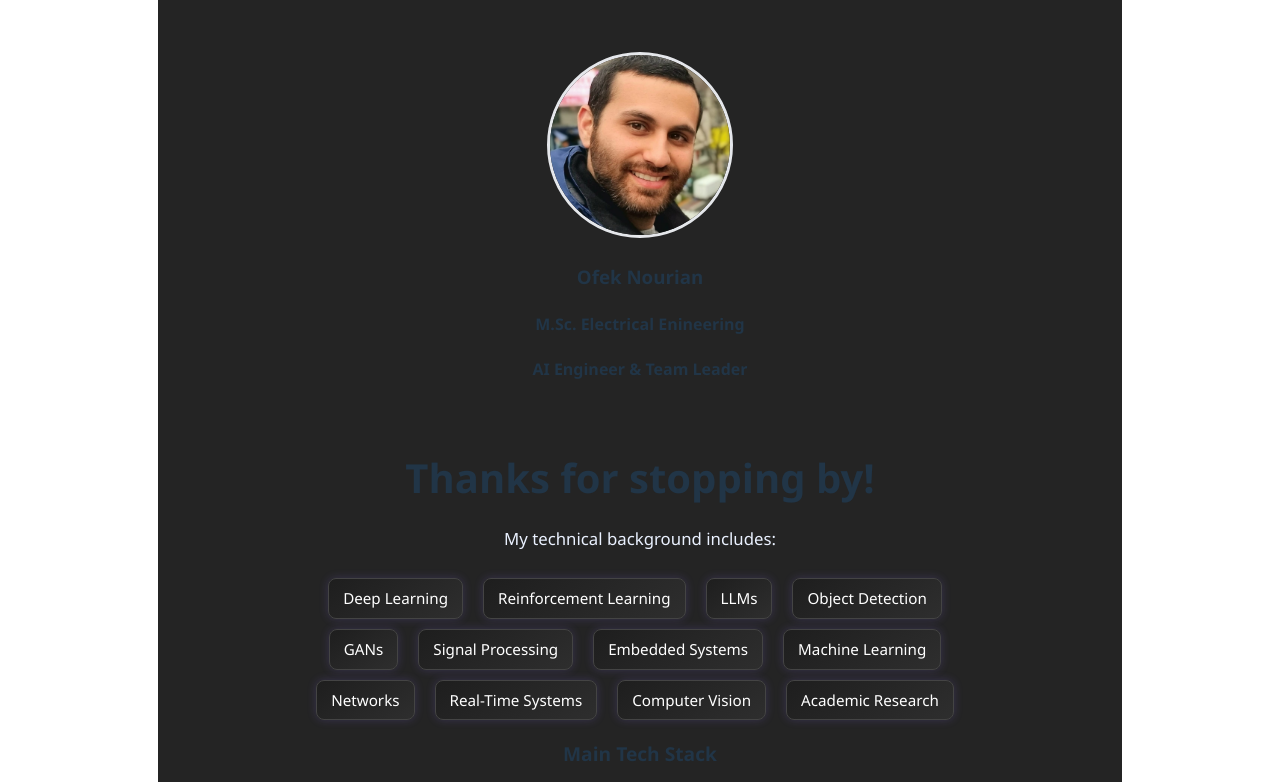
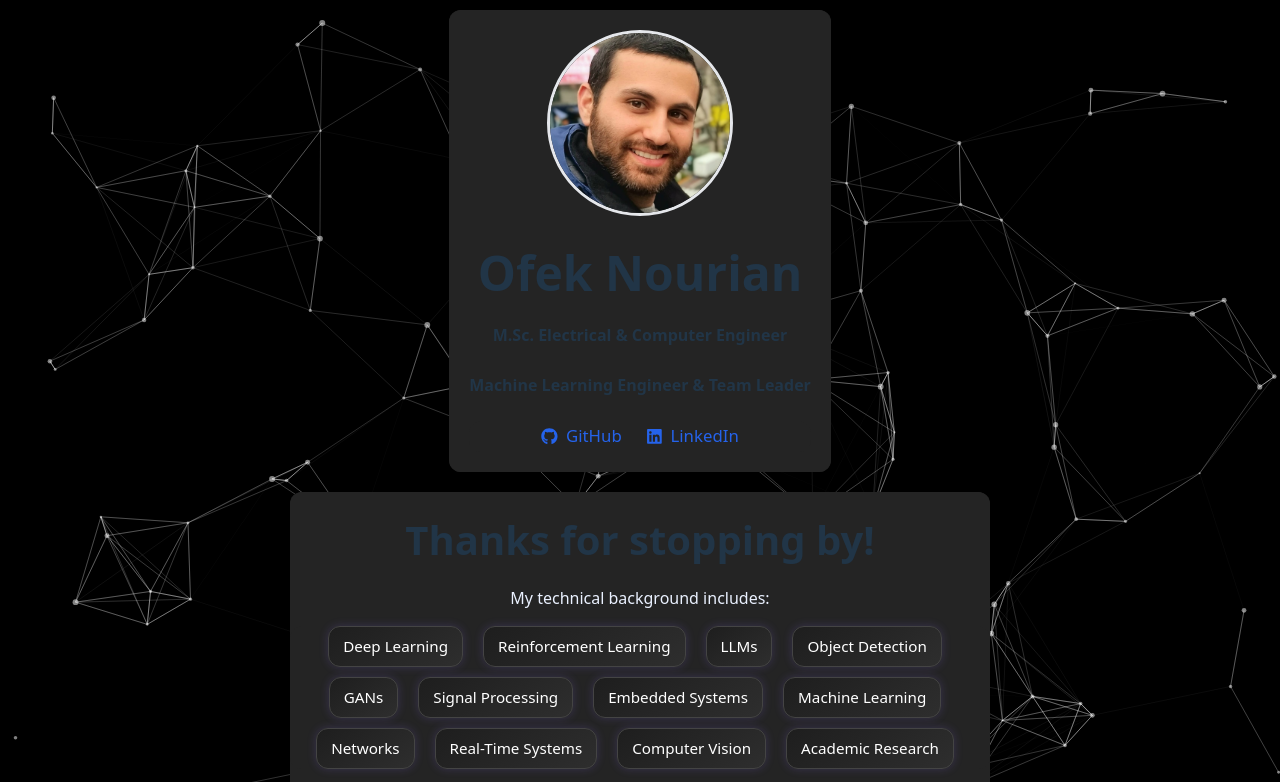
Before and after one commit to Ofek2105/CV_Website, a React (Vite) app in the folder react_landing_page/: page / in a window 1280 px wide. Shown: the top 782 px of the page. Built offline with nearby package versions, Linux system fonts and the light colour scheme.

Commit message:
changed background and styled the divs differently

```diff
--- a/react_landing_page/package.json
+++ b/react_landing_page/package.json
@@ -13,7 +13,10 @@
     "crypto-browserify": "^3.12.1",
     "react": "^19.1.0",
     "react-dom": "^19.1.0",
-    "react-icons": "^5.5.0"
+    "react-icons": "^5.5.0",
+    "react-tsparticles": "^2.12.2",
+    "tsparticles-engine": "^2.12.0",
+    "tsparticles-slim": "^2.12.0"
   },
   "devDependencies": {
     "@eslint/js": "^9.25.0",
--- a/react_landing_page/src/App.css
+++ b/react_landing_page/src/App.css
@@ -1,8 +1,36 @@
 #root {
-  max-width: 1280px;
+  /* max-width: 1280px; */
   margin: 0 auto;
   padding: 2rem;
   text-align: center;
+}
+
+
+html,
+body,
+#root {
+  margin: 0;
+  padding: 0;
+  height: 100%;
+  /* width: 100%; */
+  overflow-x: hidden;
+}
+
+.App {
+
+  position: relative;
+  z-index: 1;
+  width: 100vw;
+  min-height: 100vh;
+  display: flex;
+  gap: 10px;
+  flex-direction: column;
+  align-items: center;
+  padding: 10px 0;
+}
+
+.App div {
+  border-radius: 12px;
 }
 
 p {
--- a/react_landing_page/src/App.jsx
+++ b/react_landing_page/src/App.jsx
@@ -5,12 +5,16 @@ import PortfolioCarousel from './components/PortfolioCarousel/PortfolioCarousel'
 import AcademicWork from './components/AcademicWork/AcademicWork'
 import GetInTouch from './components/GetInTouch/GetInTouch'
 import Welcome from './components/Welcome/Welcome'
+import ParticleBackground from './components/ParticleBackground/ParticleBackground'
+import PersonalInfo from './components/PersonalInfo/PersonalInfo'
 
 import './App.css'
 
 function App() {
   return (
     <div className="App">
+      <PersonalInfo />
+      <ParticleBackground />
       {/* <Header /> */}
       <Welcome />
       {/* <Banner /> */}
--- a/react_landing_page/src/components/ChatBot/ChatBot.css
+++ b/react_landing_page/src/components/ChatBot/ChatBot.css
@@ -4,6 +4,7 @@
     padding: 3rem 1rem;
     display: flex;
     justify-content: center;
+    max-width: 750px;
 }
 
 .chatbot-box {
--- a/react_landing_page/src/components/GetInTouch/GetInTouch.css
+++ b/react_landing_page/src/components/GetInTouch/GetInTouch.css
@@ -3,6 +3,7 @@
     /* background-color: #f0f4f8; */
     text-align: center;
     font-family: 'Segoe UI', Tahoma, Geneva, Verdana, sans-serif;
+    width: 700px;
     /* color: #1f2937; */
 }
 
@@ -22,7 +23,7 @@
     font-style: italic;
     color: #6b7280;
     margin-bottom: 2rem;
-    max-width: 600px;
+    min-width: 600px;
     margin-left: auto;
     margin-right: auto;
 }
--- a/react_landing_page/src/components/GetInTouch/GetInTouch.jsx
+++ b/react_landing_page/src/components/GetInTouch/GetInTouch.jsx
@@ -3,7 +3,7 @@ import './GetInTouch.css';
 
 const GetInTouch = () => {
   return (
-    <section className="get-in-touch">
+    <div className="get-in-touch">
       <div className="emoji">😊</div>
       <h2 className="heading">Let’s Get in Touch</h2>
       {/* <p className="quote">"The important thing is not to stop questioning. Curiosity has its own reason for existing." – Albert Einstein</p> */}
@@ -11,7 +11,7 @@ const GetInTouch = () => {
         <p><strong>Email:</strong> ofek.nourian@gmail.com</p>
         <p><strong>Location:</strong> Center District, Israel</p>
       </div>
-    </section>
+    </div>
   );
 };
 
--- /dev/null
+++ b/react_landing_page/src/components/ParticleBackground/ParticleBackground.tsx
@@ -0,0 +1,50 @@
+import { useCallback } from 'react'
+import Particles from 'react-tsparticles'
+import { loadSlim } from 'tsparticles-slim'
+
+export default function ParticlesBackground() {
+    const particlesInit = useCallback(async engine => {
+        await loadSlim(engine)
+    }, [])
+
+    return (
+        <Particles
+            id="tsparticles"
+            init={particlesInit}
+            options={{
+                fullScreen: { enable: false }, // we are styling it ourselves
+                background: { color: { value: '#00000000' } }, // transparent
+                particles: {
+                    number: { value: 100, density: { enable: true, area: 800 } },
+                    color: { value: '#ffffff' },
+                    shape: { type: 'circle' },
+                    opacity: { value: 0.5 },
+                    size: { value: { min: 1, max: 3 } },
+                    links: {
+                        enable: true,
+                        distance: 150,
+                        color: '#ffffff',
+                        opacity: 0.4,
+                        width: 1,
+                    },
+                    move: {
+                        enable: true,
+                        speed: 1,
+                        direction: 'none',
+                        outModes: { default: 'bounce' },
+                    },
+                },
+                detectRetina: true,
+            }}
+            style={{
+                position: 'fixed',
+                top: 0,
+                left: 0,
+                width: '100vw',
+                height: '100vh',
+                zIndex: -1,
+                pointerEvents: 'none', // 🔥 this allows mouse scroll + clicks to pass through
+            }}
+        />
+    )
+}
--- /dev/null
+++ b/react_landing_page/src/components/PersonalInfo/PersonalInfo.css
@@ -0,0 +1,33 @@
+.image-info {
+    /* border-width: 1px; */
+    padding: 20px;
+    /* border-style: double;
+    border-color: #afb4ff18; */
+}
+
+.profile-image {
+    width: 180px;
+    height: 180px;
+    border-radius: 100px;
+    object-fit: cover;
+    border: 3px solid #e5e7eb;
+}
+
+
+.name {
+    font-size: 2.5rem;
+    font-weight: 700;
+    margin-bottom: 1.5rem;
+}
+
+.personal-info {
+    font-size: 1.0rem;
+    line-height: 1.8;
+    /* color: #cfd5df; */
+}
+
+.personal-info h3 {
+    font-size: 3rem;
+    line-height: 0.01;
+    /* color: #cfd5df; */
+}
--- /dev/null
+++ b/react_landing_page/src/components/PersonalInfo/PersonalInfo.jsx
@@ -0,0 +1,39 @@
+import myImage from '../../assets/my_image.jpeg';
+import './PersonalInfo.css';
+import {
+  FaGithub,
+  FaLinkedin,
+} from 'react-icons/fa';
+
+const PersonalInfo = () => {
+  return (
+    <div className="personal-info">
+      <div className='image-info'>
+        <img
+          src={myImage}
+          alt="Profile"
+          className="profile-image"
+        />
+        <h3>Ofek Nourian</h3>
+        <h4>M.Sc. Electrical & Computer Engineer</h4>
+        <h4>Machine Learning Engineer & Team Leader</h4>
+
+        <div className="links">
+            {/* <a href="https://drive.google.com/your-cv-link" target="_blank" rel="noopener noreferrer">
+              📄 Download CV
+            </a> */}
+            <a href="https://github.com/Ofek2105" target="_blank" rel="noopener noreferrer">
+              <FaGithub /> GitHub
+            </a>
+            <a href="https://www.linkedin.com/in/ofek-nourian-31b814164" target="_blank" rel="noopener noreferrer">
+              <FaLinkedin /> LinkedIn
+            </a>
+          </div>
+
+        </div>
+
+    </div>
+  );
+};
+
+export default PersonalInfo;
--- a/react_landing_page/src/components/Welcome/Welcome.css
+++ b/react_landing_page/src/components/Welcome/Welcome.css
@@ -10,26 +10,11 @@
     flex-direction: row;
     align-items: flex-start;
     justify-content: center;
-    gap: 3rem;
     max-width: 1100px;
     margin: 0 auto;
     flex-wrap: wrap;
 }
 
-.image-info {
-    /* border-width: 1px; */
-    padding: 20px;
-    /* border-style: double;
-    border-color: #afb4ff18; */
-}
-
-.profile-image {
-    width: 180px;
-    height: 180px;
-    border-radius: 100px;
-    object-fit: cover;
-    border: 3px solid #e5e7eb;
-}
 
 .text-content {
     flex: 1;
@@ -78,22 +63,7 @@
 }
 
 
-.name {
-    font-size: 2.5rem;
-    font-weight: 700;
-    margin-bottom: 1.5rem;
-}
-
-.personal-info,
-.technical-info {
-    font-size: 1.05rem;
-    line-height: 1.8;
-    margin-bottom: 1.5rem;
-    /* color: #cfd5df; */
-}
-
 .tech-stack h3 {
-    margin-bottom: 1rem;
     font-size: 1.2rem;
     font-weight: 600;
 }
--- a/react_landing_page/src/components/Welcome/Welcome.jsx
+++ b/react_landing_page/src/components/Welcome/Welcome.jsx
@@ -1,5 +1,4 @@
-import React from 'react';
-import myImage from '../../assets/my_image.jpeg';
+
 import './Welcome.css';
 
 import {
@@ -14,17 +13,6 @@ import { SiPytorch, SiProxmox } from 'react-icons/si';
 
 const Welcome = () => {
   return (
-    <section className="welcome">
-      <div className='image-info'>
-        <img
-          src={myImage}
-          alt="Profile"
-          className="profile-image"
-        />
-        <h3>Ofek Nourian</h3>
-        <h4>M.Sc. Electrical Enineering</h4>
-        <h4>AI Engineer & Team Leader</h4>
-        </div>
       <div className="welcome-container">
 
         <div className="text-content">
@@ -65,24 +53,13 @@ const Welcome = () => {
               <FaGithubSquare title="Git" />
             </div>
           </div>
-          <div className="links">
-            {/* <a href="https://drive.google.com/your-cv-link" target="_blank" rel="noopener noreferrer">
-              📄 Download CV
-            </a> */}
-            {/* <a href="https://github.com/yourusername" target="_blank" rel="noopener noreferrer">
-              <FaGithub /> GitHub
-            </a> */}
-            <a href="https://www.linkedin.com/in/ofek-nourian-31b814164" target="_blank" rel="noopener noreferrer">
-              <FaLinkedin /> LinkedIn
-            </a>
-          </div>
 
           <p className="personal-info">
           "Working hard to make machines smarter—so I can be lazier"</p>
 
         </div>
       </div>
-    </section>
+
   );
 };
 
--- a/react_landing_page/src/index.css
+++ b/react_landing_page/src/index.css
@@ -15,7 +15,25 @@
 
 div {
   background-color: #242424;
+  /* I want to color this div */
 }
+
+body {
+  margin: 0;
+  padding: 0;
+  height: 100%;
+  /* width: 100%; */
+  display: flex;
+  justify-content: center;
+}
+/*
+
+.App {
+  position: relative;
+  z-index: 1;
+  min-width: fit-content;
+  width: 1000px;
+} */
 
 a {
   font-weight: 500;
@@ -31,7 +49,7 @@ body {
   margin: 0;
   display: flex;
   place-items: center;
-  min-width: 320px;
+  /* min-width: 320px; */
   min-height: 100vh;
 }
 
```
Also changed, not shown: 1 other file (tests, documents, lock files or other folders).
